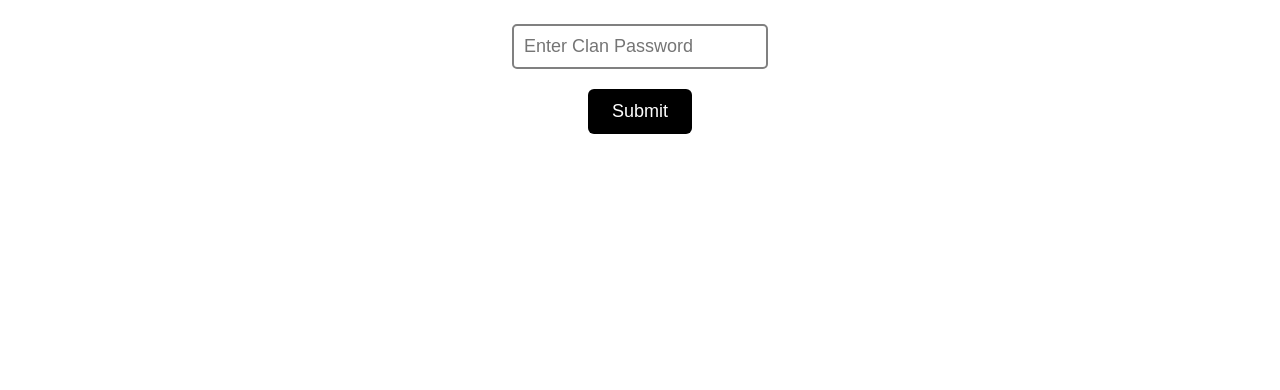
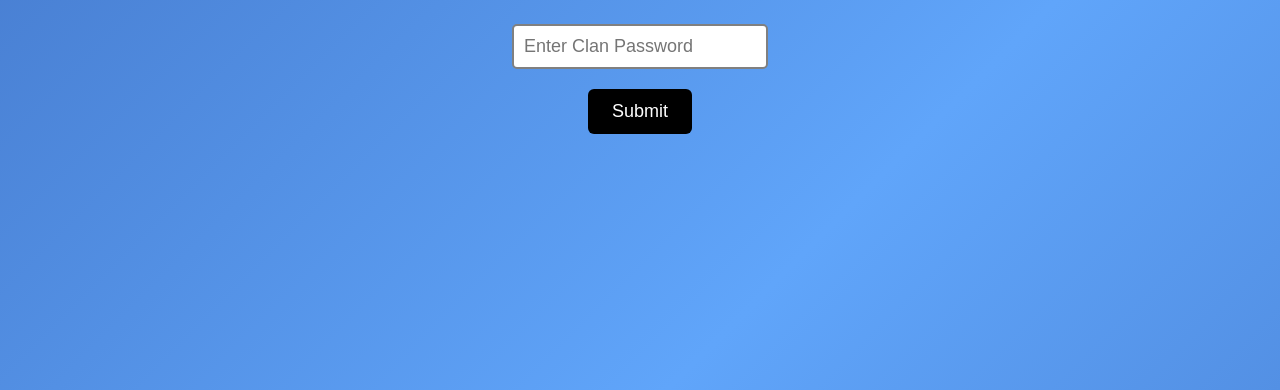
Before and after one commit to akkitty/Clan-Website, a plain HTML site: page blue.html in a window 1280 px wide. Shown: the part 410-800 px from the top of the page. Drawn offline with Linux system fonts and the light colour scheme.

Commit message:
Update blue.html

```diff
--- a/blue.html
+++ b/blue.html
@@ -7,12 +7,11 @@
     <link rel="stylesheet" href="style.css">
     <script defer src="password.js"></script>
 </head>
-<body class="metallic-shimmer-bg">
+<body class="metallic-shimmer-bg blue-bg">
     <div class="container">
         <img src="blue-logo.png" alt="Clan Blue Logo" class="logo">
         <input type="password" id="password" placeholder="Enter Clan Password">
         <button onclick="checkPassword('blue')">Submit</button>
-
     </div>
 </body>
 </html>
```
